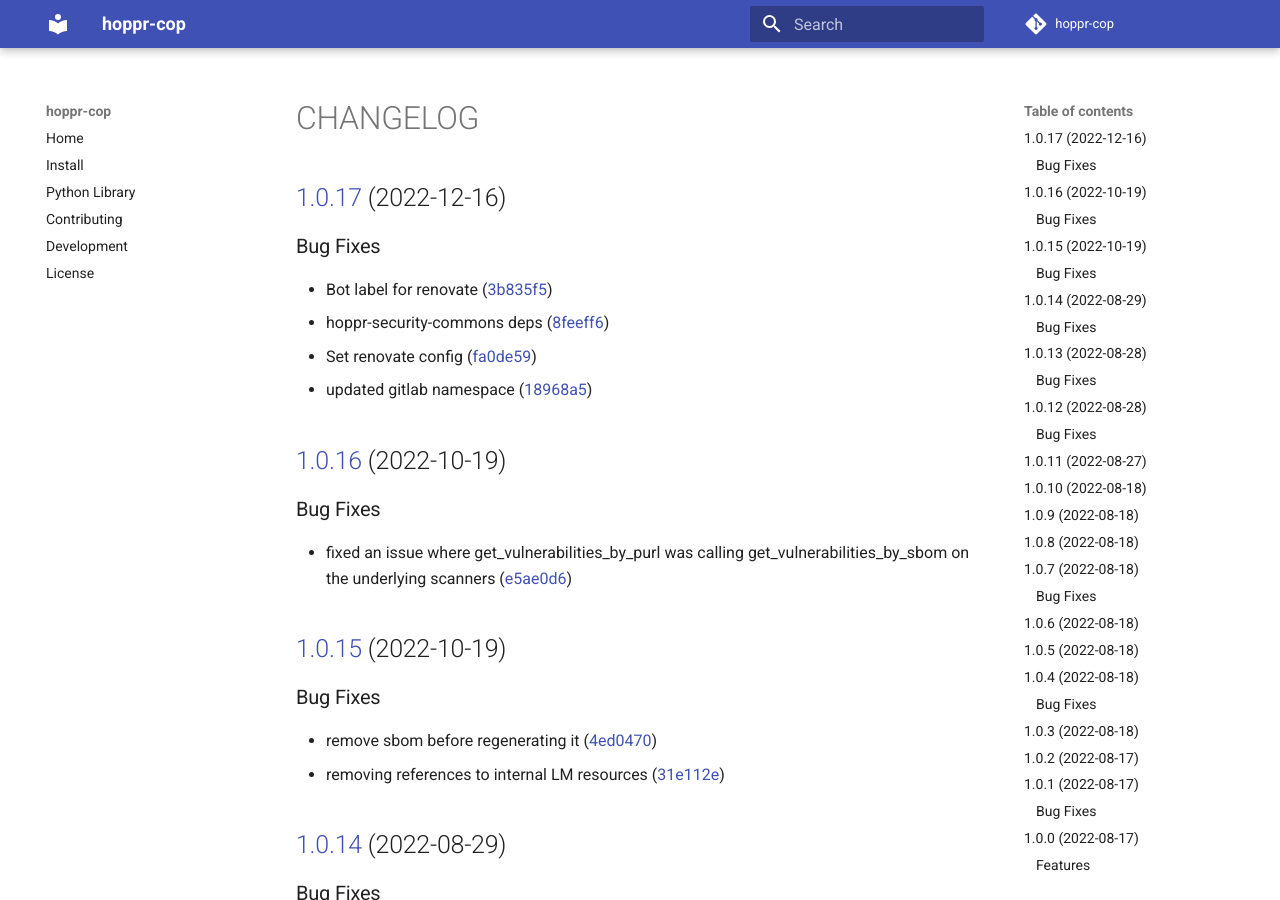
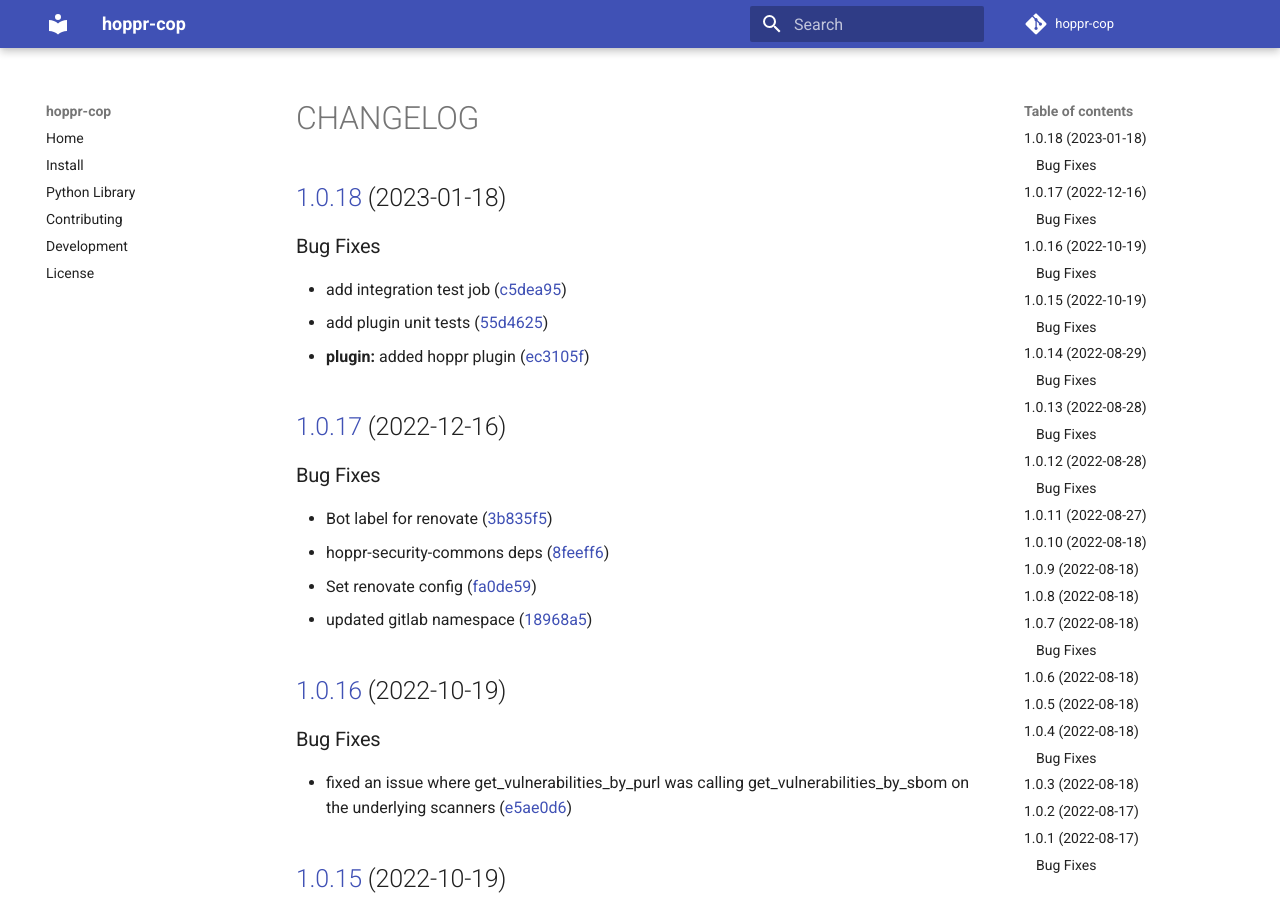
Before and after one commit to lmco/hoppr-cop, an MkDocs documentation site: the page built from docs/CHANGELOG.md, in a window 1280 px wide and 900 px high. Built offline with MkDocs 1.6.1 and Material for MkDocs 9.7.7, drawn with Linux system fonts in a browser that asks for light colours; comment, search, counter and statistics services are not loaded.

Commit message:
chore(release): 1.0.18
## [1.0.18](https://gitlab.com/hoppr/hoppr-cop/compare/v1.0.17...v1.0.18) (2023-01-18)

### Bug Fixes

* add integration test job ([c5dea95](https://gitlab.com/hoppr/hoppr-cop/commit/c5dea95f921126a899dba513a594b8cdd15f99af))
* add plugin unit tests ([55d4625](https://gitlab.com/hoppr/hoppr-cop/commit/55d4625d36c29cc2af8e03f733d8800a412298e2))
* **plugin:** added hoppr plugin ([ec3105f](https://gitlab.com/hoppr/hoppr-cop/commit/ec3105f8943e5b499e6db36fc64b47d22036819b))

```diff
--- a/docs/CHANGELOG.md
+++ b/docs/CHANGELOG.md
@@ -1,3 +1,12 @@
+## [1.0.18](https://gitlab.com/hoppr/hoppr-cop/compare/v1.0.17...v1.0.18) (2023-01-18)
+
+
+### Bug Fixes
+
+* add integration test job ([c5dea95](https://gitlab.com/hoppr/hoppr-cop/commit/c5dea95f921126a899dba513a594b8cdd15f99af))
+* add plugin unit tests ([55d4625](https://gitlab.com/hoppr/hoppr-cop/commit/55d4625d36c29cc2af8e03f733d8800a412298e2))
+* **plugin:** added hoppr plugin ([ec3105f](https://gitlab.com/hoppr/hoppr-cop/commit/ec3105f8943e5b499e6db36fc64b47d22036819b))
+
 ## [1.0.17](https://gitlab.com/hoppr/hoppr-cop/compare/v1.0.16...v1.0.17) (2022-12-16)
 
 
--- a/hopprcop/__init__.py
+++ b/hopprcop/__init__.py
@@ -1,2 +1,2 @@
 """bom vulnerability scanners"""
-__version__ = "1.0.17"
+__version__ = "1.0.18"
--- a/pyproject.toml
+++ b/pyproject.toml
@@ -1,6 +1,6 @@
 [tool.poetry]
 name = "hoppr-cop"
-version = "1.0.17"
+version = "1.0.18"
 description = ""
 authors = ["kganger <keith.e.ganger@lmco.com>"]
 license = "MIT"
```
